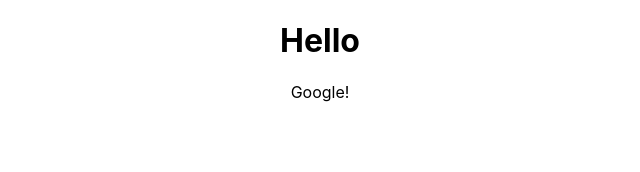
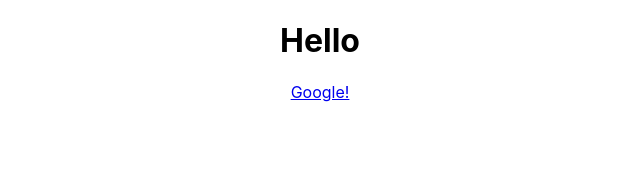
Before and after one commit to gguilhermelopes/polymorphic-reusable-components, a React (Create React App) app: page / in a window 1280 px wide. Shown: the top 172 px of the page, without its empty margins (320-960 px from the left). Built offline with nearby package versions, Linux system fonts and the light colour scheme.

Commit message:
feat: adding rest props to component

```diff
--- a/src/Components/Text.tsx
+++ b/src/Components/Text.tsx
@@ -5,9 +5,13 @@
   children: React.ReactNode;
 } & React.ComponentPropsWithoutRef<C>;
 
-const Text = <C extends React.ElementType>({ as, children }: TextProps<C>) => {
+const Text = <C extends React.ElementType>({
+  as,
+  children,
+  ...props
+}: TextProps<C>) => {
   const Component = as || "span";
-  return <Component>{children}</Component>;
+  return <Component {...props}>{children}</Component>;
 };
 
 export default Text;
```
